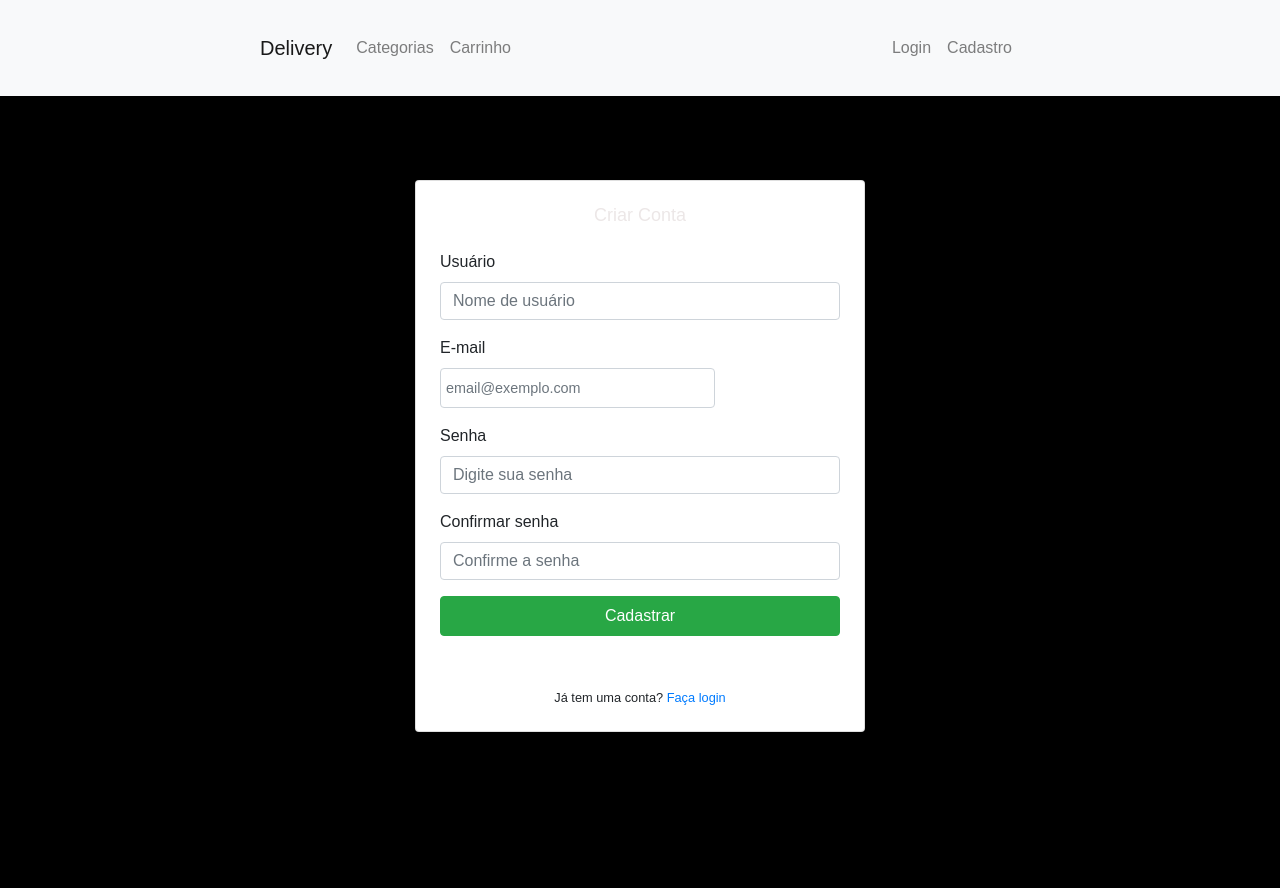
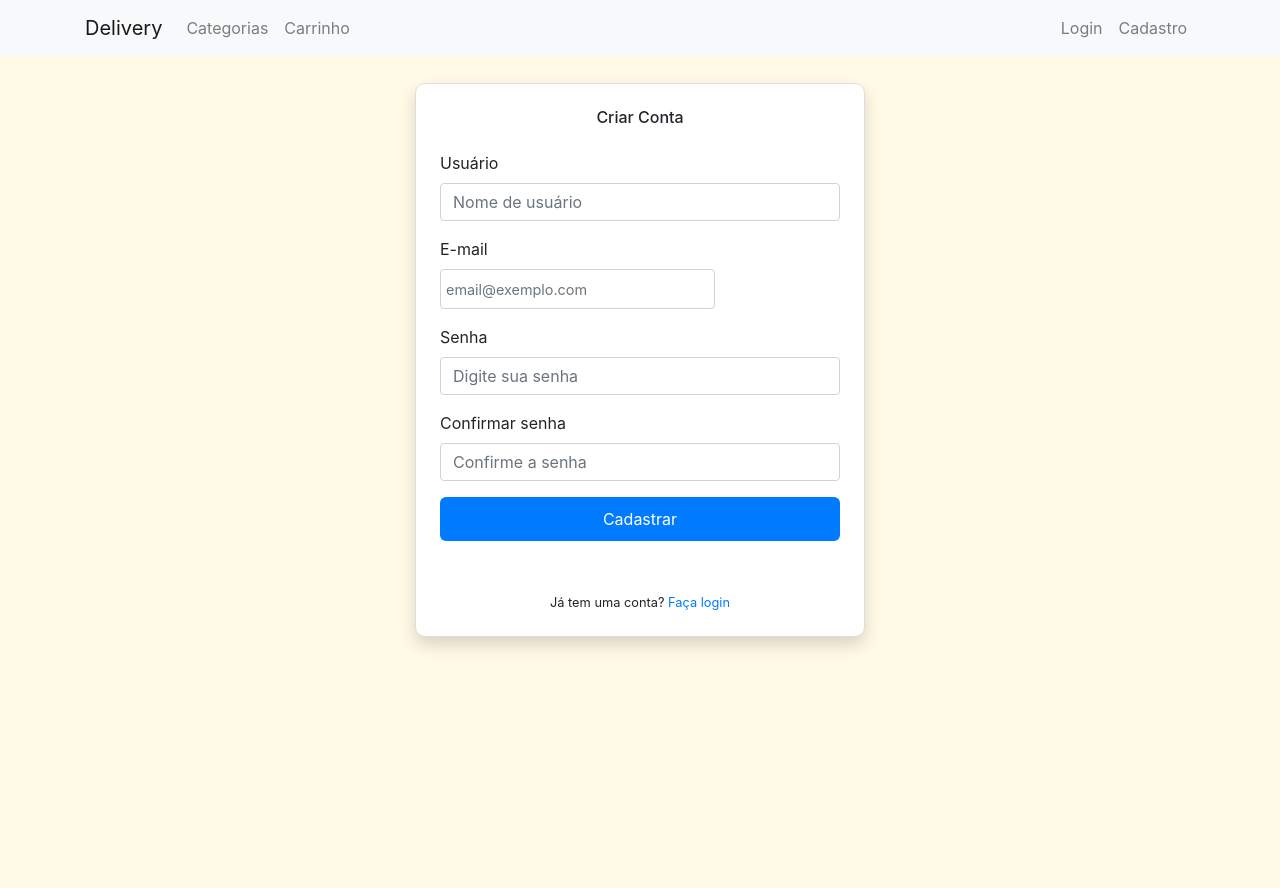
Before and after one commit to Denise-bot/DeliveryApp_Django, a Django app: template produto/templates/cadastro.html in a window 1280 px wide. After the commit the page ends 648 px from the top, so only its background shows below. Run offline with Django 5.2, Linux system fonts and the light colour scheme; the template is opened without the code that fills it, so the values that code supplies are empty.

Commit message:
Minhas atualizações

```diff
--- a/delivery/settings.py
+++ b/delivery/settings.py
@@ -126,8 +126,7 @@
 
 # Mais ou menos na linha 61, consulte item 2
 STATIC_URL = '/static/'
-STATICFILES_DIRS = (os.path.join(BASE_DIR, 'templates/static'),)
-STATIC_ROOT = os.path.join('static')
+
 
 MEDIA_ROOT = os.path.join(BASE_DIR,'media')
 MEDIA_URL = '/media/'
--- a/produto/static/produto/css.css
+++ b/produto/static/produto/css.css
@@ -1,76 +1,67 @@
-
-.corBorda{
-    background-color: #86a6c6;
+.corBorda {
+  background-color: #FF6F61; /* Vermelho-paprika */
   font-size: 30px;
   color: white;
 }
 
-.observacoes{
-
-    border: 1px solid #ffffff;
+.observacoes {
+  border: 1px solid #F2A1A1; /* Rosa claro */
   width: 200px;
-
 }
 
-.tituloProduto{
-
+.tituloProduto {
   font-size: 60px;
+  color: #D15D5D; /* Vermelho escuro */
 }
 
-.subTituloProduto{
-
+.subTituloProduto {
   font-size: 40px;
-    color: white;
+  color: #F2A1A1; /* Rosa claro */
 }
 
-.bordaBottom{
-
-border-bottom: 1px solid gray;
+.bordaBottom {
+  border-bottom: 1px solid #FF9F80; /* Laranja claro */
   padding-bottom: 20px;
-
 }
 
-.botao{
-
-    background-color: #4e9ff0;
+.botao {
+  background-color: #FFA500; /* Laranja */
   color: white;
   padding: 8px;
   border-radius: 15px;
   transition: 0.2s;
 }
 
-body{
-    background-color: #000000;
+body {
+  background-color: #FFF9E6; /* Creme claro */
 }
 
-.titulo{
-
-    color: #737577;
-
+.titulo {
+  color: #D15D5D; /* Vermelho escuro */
 }
 
-.botao:hover{
+.botao:hover {
   color: white;
   text-decoration: none;
   padding: 10px;
-    border: 1px solid #cbece6;
+  border: 1px solid #FFD700; /* Amarelo ouro */
 }
-.col-sm{
+
+.col-sm {
   align-items: center;
   align-content: center;
   text-align: center;
   max-width: 350px;
 }
-.container{
+
+.container {
   width: 1500px;
 }
 
-.cont{
-
-    overflow:auto;
+.cont {
+  overflow: auto;
   width: 350px;
   text-align: center;
-
 }
 
 .cont img {
@@ -135,93 +125,29 @@
   margin: center;
 }
 
-@media (max-width: 1200px)
-{
-
-    .tamanhoImg{
-
+@media (max-width: 1200px) {
+  .tamanhoImg {
       width: 250px;
-
+  }
 }
 
+.rosa {
+  font-size: 25px;
+  color: #FF6F61; /* Vermelho paprika */
 }
-.rosa{
 
-    font-size: 25px;
-    color: white;
+.nome {
+  font-size: 30px;
+  color: #FF4500; /* Laranja avermelhado */
 }
-.nome{
 
-    font-size: 30px;
-    color: rgb(155, 136, 243);
-}
-.administracao{
+.administracao {
   font-size: 25px;
   position: right;
   top: 5px;
   left: 9px;
 }
-/* Estilo geral */
-body {
-  font-family: Arial, sans-serif;
-}
 
-.container {
-  max-width: 800px;
-  margin: 0 auto;
-  padding: 20px;
-}
-
-h1 {
-  color: #f35555;
-  font-size: 24px;
-  margin-bottom: 20px;
-}
-
-h2 {
-  color: #555;
-  font-size: 20px;
-  margin-bottom: 15px;
-}
-
-h3 {
-  color: #ece7e7;
-  font-size: 18px;
-  margin-bottom: 10px;
-}
-
-p {
-  color: #e3e3e3;
-  font-size: 16px;
-  margin-bottom: 15px;
-}
-
-input,
-select {
-  width: 100%;
-  height: 40px;
-  padding: 5px;
-  font-size: 16px;
-  border: 1px solid #ccc;
-  border-radius: 4px;
-}
-
-button {
-  height: 40px;
-  padding: 5px 15px;
-  font-size: 16px;
-  border: none;
-  border-radius: 4px;
-  background-color: #007bff;
-  color: #fff;
-  cursor: pointer;
-}
-
-button:hover {
-  background-color: #0056b3;
-}
-
-/* Estilo específico */
 .alert {
   padding: 10px;
   margin-bottom: 20px;
@@ -294,11 +215,67 @@
   margin: 15px 0;
   border: 0;
   border-radius: 5px;
-  background-color: #391D34;
+  background-color: #FF6F61; /* Vermelho paprika */
   color: white;
 }
 
 input[type="submit"]:hover {
-  background-color: #391D34;
+  background-color: #FF4500; /* Laranja avermelhado */
   transition: background-color 1s;
 }
+
+.custom-carousel-img {
+  height: 500px;
+  object-fit: cover;
+}
+
+
+.card-container {
+  display: flex;
+  gap: 20px;
+  flex-wrap: wrap;
+  justify-content: center;
+
+}
+
+.card {
+  flex: 1 1 250px; /* permite redimensionar, com largura mínima */
+  max-width: 250px;
+  display: flex;
+  flex-direction: column;
+  justify-content: space-between;
+  border: 1px solid #ddd;
+  border-radius: 10px;
+  padding: 16px;
+  background-color: white;
+  height: 100%; /* garante que todos tenham a mesma altura */
+  box-shadow: 0 2px 8px rgba(0, 0, 0, 0.1);
+}
+
+.card img {
+  width: 100%;
+  height: auto;
+  object-fit: contain;
+  margin-bottom: 12px;
+}
+
+.card h3 {
+  font-size: 1rem;
+  margin: 0 0 8px;
+  flex-grow: 1;
+}
+
+.card p {
+  font-size: 0.9rem;
+  margin: 0 0 12px;
+}
+
+.card button {
+  margin-top: auto;
+  padding: 10px;
+  background-color: #007bff;
+  color: white;
+  border: none;
+  border-radius: 6px;
+  cursor: pointer;
+}
--- a/templates/base.html
+++ b/templates/base.html
@@ -5,7 +5,7 @@
     <meta charset="utf-8">
     <meta name="viewport" content="width=device-width, initial-scale=1, shrink-to-fit=no">
     <link rel="stylesheet" href="https://cdn.jsdelivr.net/npm/bootstrap@4.6.0/dist/css/bootstrap.min.css" >
-    <link rel="stylesheet" href="{% static 'produto/css/css.css' %}" >
+    <link rel="stylesheet" href="{% static 'produto/css.css' %}">
     <script src="{% static 'pedido/js/js.js' %}"></script>
     {% block 'head'%}
 
@@ -14,7 +14,7 @@
   </head>
 
   <body>
-    <nav class="navbar navbar-expand-lg navbar-light bg-light">
+    <nav class="navbar navbar-expand-lg navbar-light bg-light fixed-top">
         <div class="container">
           <a class="navbar-brand" href="/">Delivery</a>
 
```
Also changed, not shown: other parts of produto/static/produto/css.css (+16 -22 lines), produto/templates/home.html (+0 -15 lines), produto/views.py (+18 -21 lines). Lines whose indentation alone changed are shown as unchanged.
